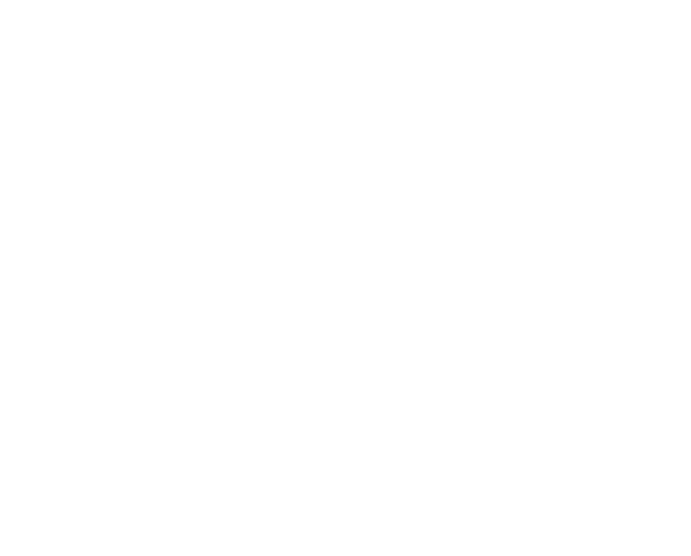
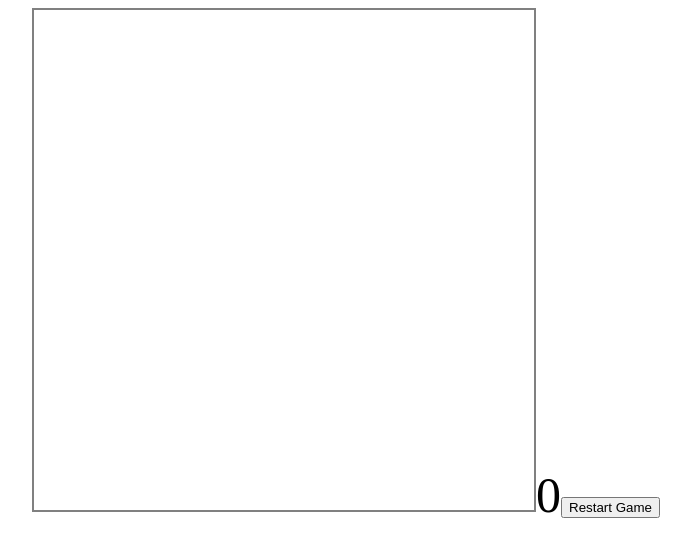
Before and after one commit to SNAKE-NODE/snake-front, a plain HTML site: page test.html in a window 1280 px wide. Shown: the whole page, without its empty margins (294-985 px from the left). Drawn offline with Linux system fonts and the light colour scheme.

Commit message:
added content to snake.js

```diff
--- a/snake.js
+++ b/snake.js
@@ -1,11 +1,81 @@
 //export
 function canvaSnake(){
-    const body$$ = document.querySelector('body');
+    const body$$ = document.body;
+    console.log(body$$);
     const div$$ = document.createElement('div');
+    const spanScore$$ = document.createElement('span');
     const canvas$$ = document.createElement('canvas');
+    const resetBtn$$ = document.createElement('button');
 
+    body$$.appendChild(div$$);
+    div$$.setAttribute('id', "gameContent");
     div$$.appendChild(canvas$$);
+    div$$.appendChild(spanScore$$);
+    div$$.appendChild(resetBtn$$);
     canvas$$.setAttribute('id', "gameTable");
+    canvas$$.setAttribute('width', "500");
+    canvas$$.setAttribute('height', "500");
+    spanScore$$.setAttribute('id', "score");
+    resetBtn$$.setAttribute('id', "resetBtn");
+    resetBtn$$.innerHTML = "Restart Game";
+    spanScore$$.innerHTML = 0;
 
+    //canvas
+    const snakeBoard = document.querySelector("#gameTable");
+    const ctx = snakeBoard.getContext("2d");
+    const scoreTxt = document.querySelector("#score");
+    const gameWidth = snakeBoard.width;
+    const gameHeight = snakeBoard.height;
+    const boardBg = "black";
+    const snakeColor = "white";
+    const snakeBorder ="yellow";
+    const foodColor = "red";
+    const unitSize = 25;
+    let running = false;
+    let xVelocity = unitSize;
+    let yVelocity = 0;
+    let foodX;
+    let foodY;
+    let score  = 0;
+    //each object pos is a part of the body of the snake
+    let snake = [
+        {x:unitSize*4, y:0},
+        {x:unitSize*3, y:0},
+        {x:unitSize*2, y:0},
+        {x:unitSize, y:0},
+        {x:0, y:0}
+    ];
+    window.addEventListener("keydown", changeDirection);
+    resetBtn$$.addEventListener("click", resetGame);
 
+    gameStart();
+    createFood();
+    drawFood();
+
+    function gameStart(){};
+    function nextTick(){};
+    function clearBoard(){};
+
+    function createFood(){
+        function randomFood (min, max){
+            const randomNumber = Math.round((Math.random()*(max-min)+min)/unitSize)*unitSize; //now all numbers are div*25
+            return randomNumber;
+        }
+        foodX = randomFood(0, gameWidth - unitSize);
+        console.log(foodX);
+    };
+
+    function drawFood(){
+        ctx.fillStyle = foodColor;
+        ctx.fillRect(foodX, foodY, unitSize, unitSize);
+    };
+
+    function moveSnake(){};
+    function drawSnake(){};
+    function changeDirection(){};
+    function checkGameOver(){};
+    function displayGameOver(){};
+    function resetGame(){};
 }
+
+canvaSnake();
--- a/style.css
+++ b/style.css
@@ -0,0 +1,15 @@
+#gameContent{
+    text-align: center;
+}
+
+#gameTable{
+    border: 2px solid grey;
+}
+
+#score{
+    font-size: 50px;
+}
+
+#resetBtn{
+
+}
--- a/test.html
+++ b/test.html
@@ -6,9 +6,8 @@
     <meta name="viewport" content="width=device-width, initial-scale=1.0">
     <title>Snake a Tope!</title>
     <link rel="stylesheet" href="style.css">
-    <script src="snake.js"></script>
+    <script src="snake.js" defer></script>
 </head>
 <body>
-
 </body>
 </html>
```
